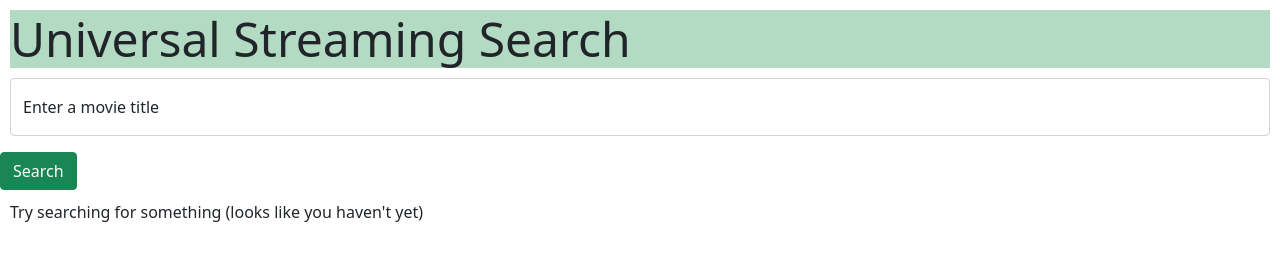
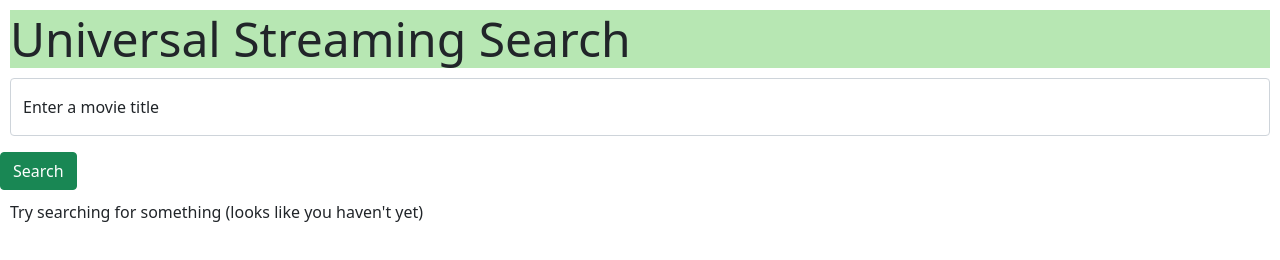
Before and after one commit to bcentner/stream-finder, a plain HTML site: page index.html in a window 1280 px wide. Drawn offline with nearby package versions, Linux system fonts and the light colour scheme.

Commit message:
color change

```diff
--- a/style.css
+++ b/style.css
@@ -1,5 +1,5 @@
 h1 {
-  background-color:rgb(179, 218, 195);
+  background-color:rgb(183, 231, 179);
   margin: 10px;
 }
 
```
